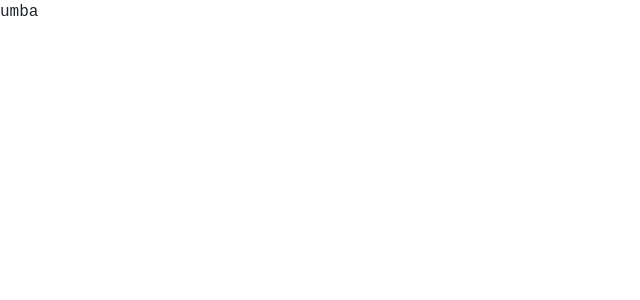
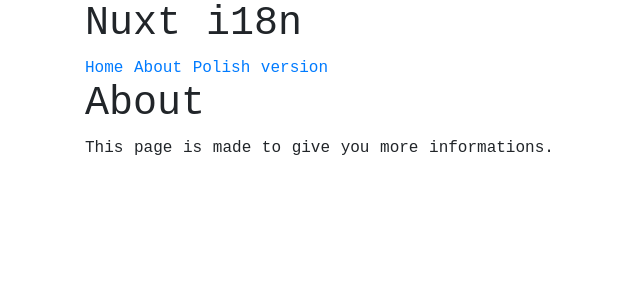
Before and after one commit to tomqsm/lwbfront-nuxt, a Nuxt app: page /1/about in a window 1280 px wide. Before the commit this address had no page. Shown: the top 300 px of the page, without its empty margins (0-640 px from the left). Built offline with nearby package versions, Linux system fonts and the light colour scheme.

Commit message:
add initial i18n from https://nuxtjs.org/examples/i18n/

```diff
--- a/layouts/default.vue
+++ b/layouts/default.vue
@@ -1,17 +1,45 @@
 <template>
   <div>
-    <NavBar />
-    <p>umba</p>
+    <header class="Header">
+      <div class="container">
+        <h1 class="Header__Title">
+          Nuxt i18n
+        </h1>
+        <nav class="Header__Menu">
+          <NuxtLink :to="$i18n.path('')" class="Header__Link" exact>
+            {{ $t('links.home') }}
+          </NuxtLink>
+          <NuxtLink :to="$i18n.path('about')" class="Header__Link" exact>
+            {{ $t('links.about') }}
+          </NuxtLink>
+          <NuxtLink
+            v-if="$i18n.locale === 'en'"
+            :to="`/pl` + $route.fullPath"
+            class="Header__Link"
+            active-class="none"
+            exact
+          >
+            {{ $t('links.polish') }}
+          </NuxtLink>
+          <NuxtLink
+            v-else
+            :to="$route.fullPath.replace(/^\/[^\/]+/, '')"
+            class="Header__Link"
+            active-class="none"
+            exact
+          >
+            {{ $t('links.english') }}
+          </NuxtLink>
+        </nav>
+      </div>
+    </header>
     <nuxt />
   </div>
 </template>
 
 <script>
-import NavBar from '@/components/NavBar.vue'
 export default {
-  components: {
-    NavBar
-  }
+  components: {}
 }
 </script>
 
--- /dev/null
+++ b/locales/en.json
@@ -0,0 +1,16 @@
+{
+  "links": {
+    "home": "Home",
+    "about": "About",
+    "english": "English version",
+    "polish": "Polish version"
+  },
+  "home": {
+    "title": "Welcome",
+    "introduction": "This is an introduction in English."
+  },
+  "about": {
+    "title": "About",
+    "introduction": "This page is made to give you more informations."
+  }
+}
--- /dev/null
+++ b/locales/pl.json
@@ -0,0 +1,16 @@
+{
+  "links": {
+    "home": "Początek",
+    "about": "Info",
+    "english": "English",
+    "polish": "Polski"
+  },
+  "home": {
+    "title": "Bienvenue",
+    "introduction": "Ceci est un texte d'introduction en Français."
+  },
+  "about": {
+    "title": "À propos",
+    "introduction": "Cette page est faite pour vous donner plus d'informations."
+  }
+}
--- a/nuxt.config.js
+++ b/nuxt.config.js
@@ -33,7 +33,7 @@
   /*
    ** Plugins to load before mounting the App
    */
-  plugins: [],
+  plugins: ['~/plugins/i18n.js'],
   /*
    ** Nuxt.js dev-modules
    */
@@ -65,6 +65,12 @@
     extend(config, ctx) {}
   },
 
+  router: {
+    middleware: 'i18n'
+  },
+  generate: {
+    routes: ['/', '/about', '/pl', '/pl/about']
+  },
   /* env usage: process.env.baseUrl */
   env: {
     baseUrl: process.env.BASE_URL || 'https://firebase/link'
--- /dev/null
+++ b/pages/_lang/about.vue
@@ -0,0 +1,18 @@
+<template>
+  <div class="Content">
+    <div class="container">
+      <h1 class="Content__Title">
+        {{ $t('about.title') }}
+      </h1>
+      <p>{{ $t('about.introduction') }}</p>
+    </div>
+  </div>
+</template>
+
+<script>
+export default {
+  head() {
+    return { title: this.$t('about.title') }
+  }
+}
+</script>
--- /dev/null
+++ b/pages/_lang/index.vue
@@ -0,0 +1,18 @@
+<template>
+  <div class="Content">
+    <div class="container">
+      <h1 class="Content__Title">
+        {{ $t('home.title') }}
+      </h1>
+      <p>{{ $t('home.introduction') }}</p>
+    </div>
+  </div>
+</template>
+
+<script>
+export default {
+  head() {
+    return { title: this.$t('home.title') }
+  }
+}
+</script>
--- /dev/null
+++ b/pages/about.vue
@@ -0,0 +1,4 @@
+<script>
+import About from '~/pages/_lang/about'
+export default About
+</script>
--- a/pages/index.vue
+++ b/pages/index.vue
@@ -1,18 +1,4 @@
-<template>
-  <div class="container">
-    <logo />
-    <nuxt-link to="/about">About</nuxt-link>
-  </div>
-</template>
-
 <script>
-import Logo from '~/components/Logo.vue'
-
-export default {
-  components: {
-    Logo
-  }
-}
+import Index from '~/pages/_lang/index'
+export default Index
 </script>
-
-<style></style>
--- /dev/null
+++ b/plugins/i18n.js
@@ -0,0 +1,25 @@
+import Vue from 'vue'
+import VueI18n from 'vue-i18n'
+
+Vue.use(VueI18n)
+
+export default ({ app, store }) => {
+  // Set i18n instance on app
+  // This way we can use it in middleware and pages asyncData/fetch
+  app.i18n = new VueI18n({
+    locale: store.state.locale,
+    fallbackLocale: 'en',
+    messages: {
+      en: require('~/locales/en.json'),
+      pl: require('~/locales/pl.json')
+    }
+  })
+
+  app.i18n.path = (link) => {
+    if (app.i18n.locale === app.i18n.fallbackLocale) {
+      return `/${link}`
+    }
+
+    return `/${app.i18n.locale}/${link}`
+  }
+}
--- /dev/null
+++ b/store/index.js
@@ -0,0 +1,12 @@
+export const state = () => ({
+  locales: ['en', 'pl'],
+  locale: 'en'
+})
+
+export const mutations = {
+  SET_LANG(state, locale) {
+    if (state.locales.includes(locale)) {
+      state.locale = locale
+    }
+  }
+}
```
Also changed, not shown: middleware/i18n.js (added, +27 -0 lines).
